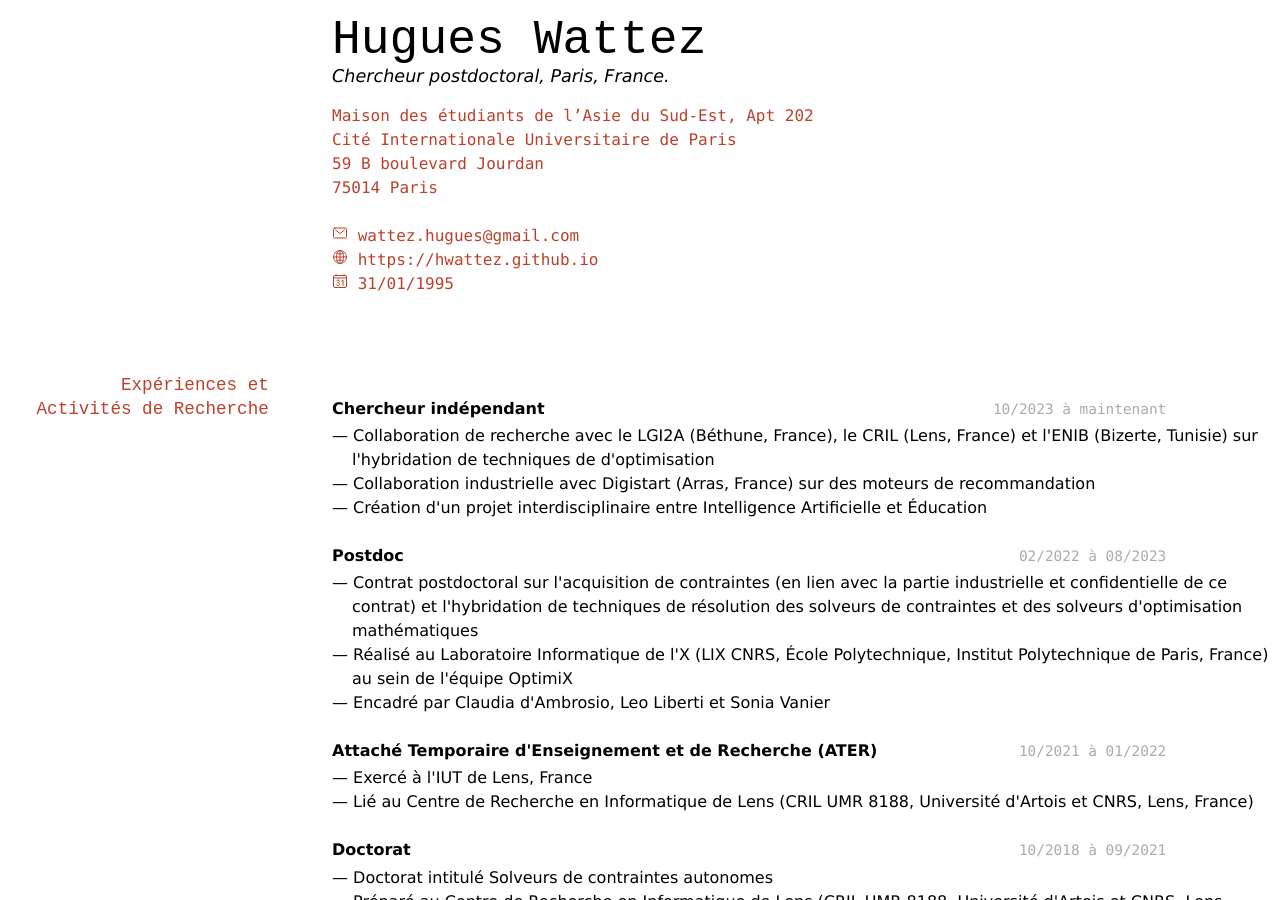
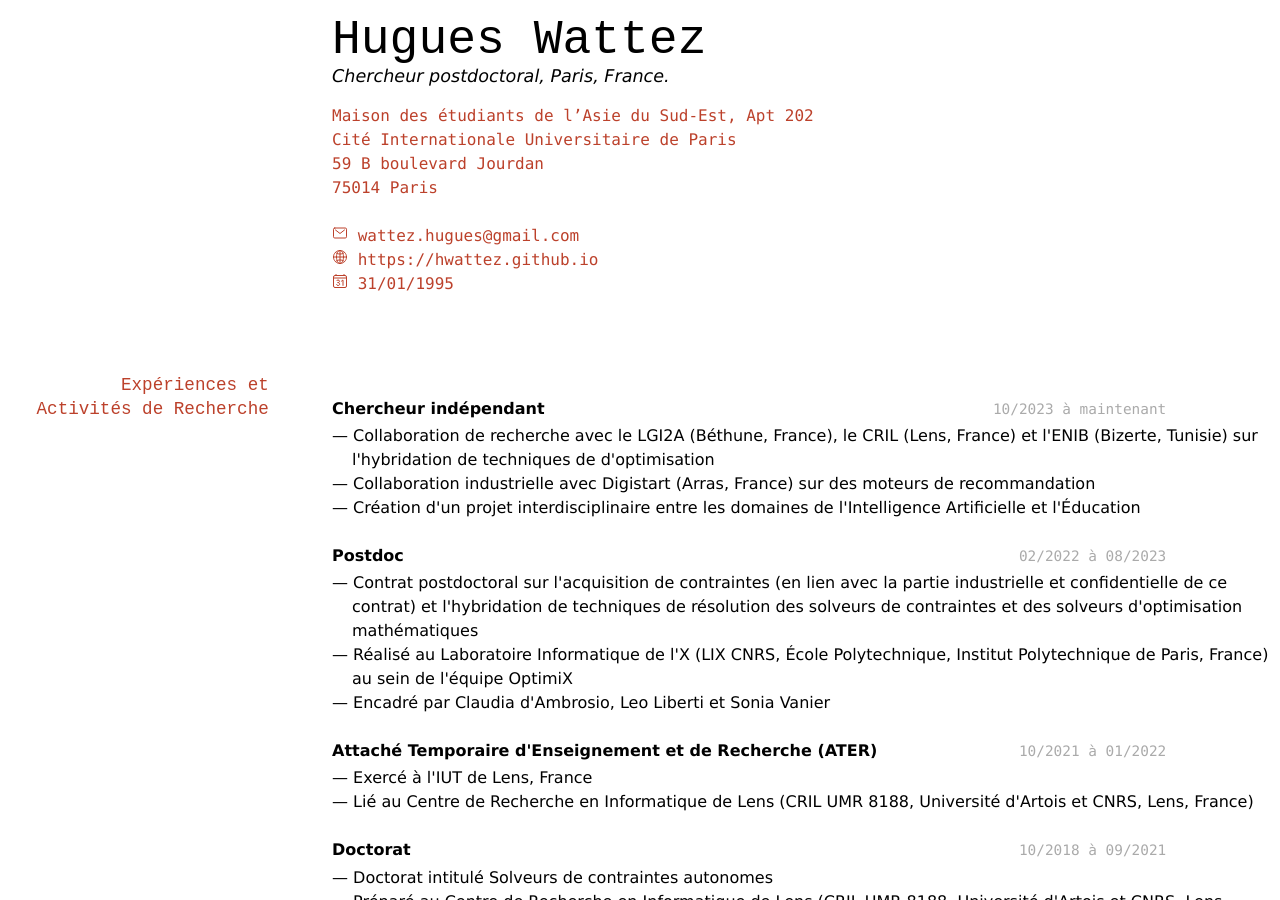
Before and after one commit to hwattez/hwattez.github.io, a Jekyll site: the page index.html, which Jekyll copies as it is, in a window 1280 px wide and 900 px high. Built offline with Jekyll 4.4.1, drawn with Linux system fonts in a browser that asks for light colours.

Commit message:
Update index.html

```diff
--- a/index.html
+++ b/index.html
@@ -39,7 +39,7 @@
   <ul>
     <li>— Collaboration de recherche avec le LGI2A (Béthune, France), le CRIL (Lens, France) et l'ENIB (Bizerte, Tunisie) sur l'<i>hybridation de techniques de d'optimisation</i></li>
     <li>— Collaboration industrielle avec Digistart (Arras, France) sur des <i>moteurs de recommandation</i></li>
-    <li>— Création d'un projet interdisciplinaire entre Intelligence Artificielle et Éducation</i></li>
+    <li>— Création d'un projet interdisciplinaire entre les domaines de l'Intelligence Artificielle et l'Éducation</i></li>
   </ul>
 </p>
 <p><code>02/2022 à <br> 08/2023</code> <strong>Postdoc</strong></p>
```
